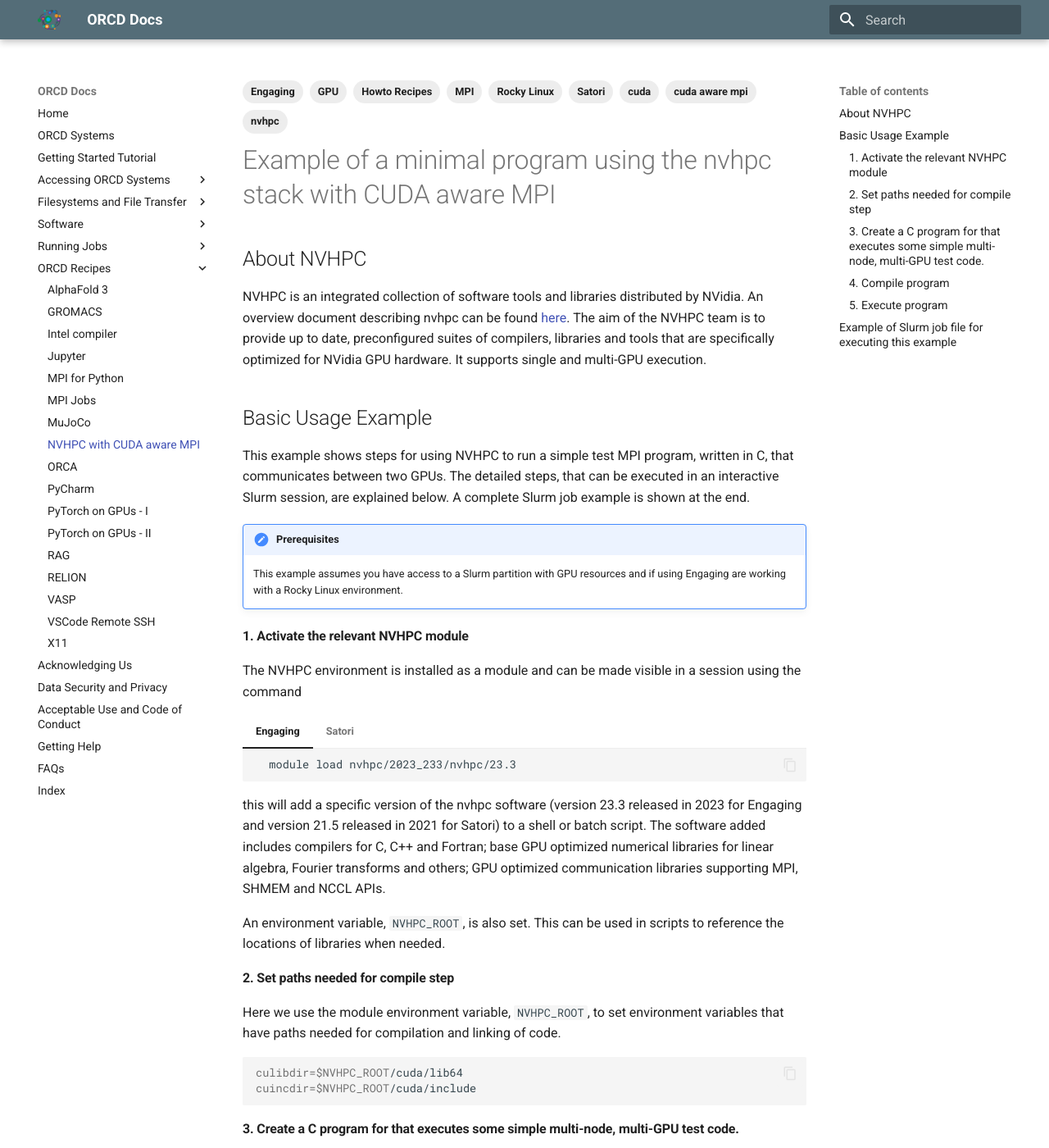
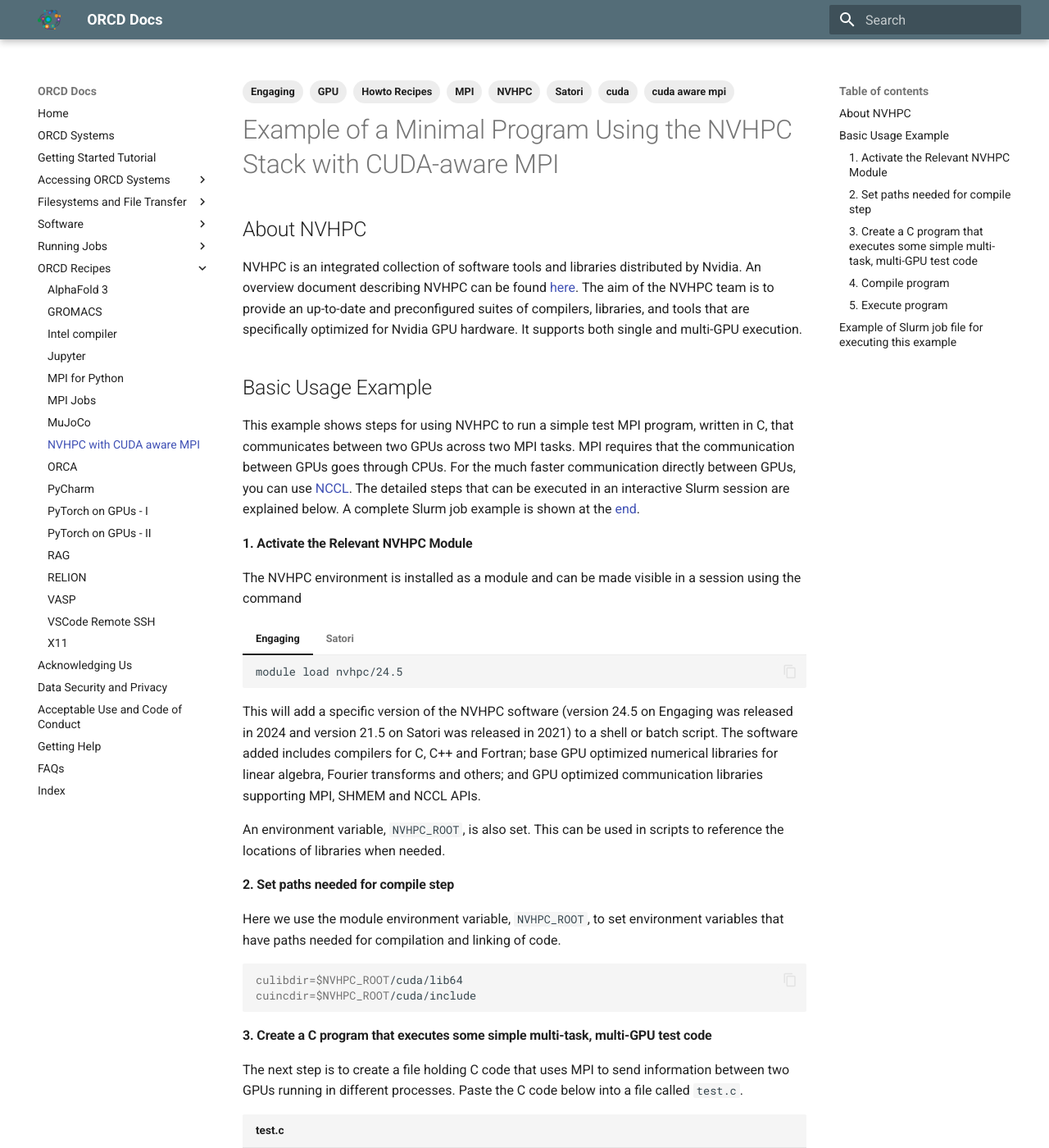
Before and after one commit to mit-orcd/orcd-docs-edit, an MkDocs documentation site: the page built from docs/recipes/nvhpc-a100-with-cuda-and-mpi-example.md, in a window 1280 px wide and 1400 px high. Shown: the whole window at 82% size. Built offline with MkDocs 1.6.1 and Material for MkDocs 9.7.7, drawn with Linux system fonts in a browser that asks for light colours; some of the changed text lies outside the part shown.

Commit message:
reviewing to update recipe

````diff
--- a/docs/recipes/nvhpc-a100-with-cuda-and-mpi-example.md
+++ b/docs/recipes/nvhpc-a100-with-cuda-and-mpi-example.md
@@ -3,49 +3,41 @@
  - Engaging
  - Satori
  - Howto Recipes
- - nvhpc
+ - NVHPC
  - MPI
  - cuda
  - cuda aware mpi
  - GPU
- - Rocky Linux
 ---
 
-# Example of a minimal program using the nvhpc stack with CUDA aware MPI
+# Example of a Minimal Program Using the NVHPC Stack with CUDA-aware MPI
 
 ## About NVHPC
 
-NVHPC is an integrated collection of software tools and libraries distributed by NVidia. An overview document describing nvhpc
-can be found [here](https://developer.nvidia.com/hpc-sdk).
-The aim of the NVHPC team is to provide up to date, preconfigured suites of compilers, libraries and tools that are
-specifically optimized for NVidia GPU hardware. It supports single and multi-GPU execution.
+NVHPC is an integrated collection of software tools and libraries distributed by Nvidia. An overview document describing NVHPC can be found [here](https://developer.nvidia.com/hpc-sdk).
+The aim of the NVHPC team is to provide an up-to-date and preconfigured suites of compilers, libraries, and tools that are specifically optimized for Nvidia GPU hardware. It supports both single and multi-GPU execution.
 
 ## Basic Usage Example
 
-This example shows steps for using NVHPC to run a simple test MPI program, written in C, that communicates between two GPUs.
-The detailed steps, that can be executed in an interactive Slurm session, are explained
-below.  A complete Slurm job example is shown at the end.
+This example shows steps for using NVHPC to run a simple test MPI program, written in C, that communicates between two GPUs across two MPI tasks.
+MPI requires that the communication between GPUs goes through CPUs. For the much faster communication directly between GPUs, you can use [NCCL](https://developer.nvidia.com/nccl).
+The detailed steps that can be executed in an interactive Slurm session are explained below. A complete Slurm job example is shown at the [end](#example-of-slurm-job-file-for-executing-this-example).
 
-!!! note "Prerequisites"
-
-    This example assumes you have access to a Slurm partition with GPU resources and if using Engaging are working with a Rocky Linux environment.
-
-#### 1. Activate the relevant NVHPC module
+#### 1. Activate the Relevant NVHPC Module
 
 The NVHPC environment is installed as a module and can be made visible in a session using the command
 
 === "Engaging"
     ```bash
-      module load nvhpc/2023_233/nvhpc/23.3
+    module load nvhpc/24.5
     ```
 === "Satori"
     ```bash
-    module load module load nvhpc/21.5
+    module load nvhpc/21.5
     ```
 
-this will add a specific version of the nvhpc software (version 23.3 released in 2023 for Engaging and version 21.5 released in 2021 for Satori) to a shell or batch script. The
-software added includes compilers for C, C++ and Fortran; base GPU optimized numerical libraries for linear algebra, Fourier
-transforms and others; GPU optimized communication libraries supporting MPI, SHMEM and NCCL APIs.
+This will add a specific version of the NVHPC software (version 24.5 on Engaging was released in 2024 and version 21.5 on Satori was released in 2021) to a shell or batch script. The software added includes compilers for C, C++ and Fortran; base GPU optimized numerical libraries for linear algebra, Fourier
+transforms and others; and GPU optimized communication libraries supporting MPI, SHMEM and NCCL APIs.
 
 An environment variable, `NVHPC_ROOT`, is also set. This can be used in scripts to reference the locations of libraries
 when needed.
@@ -60,7 +52,7 @@
 cuincdir=$NVHPC_ROOT/cuda/include
 ```
 
-#### 3. Create a C program for that executes some simple multi-node, multi-GPU test code.
+#### 3. Create a C program that executes some simple multi-task, multi-GPU test code
 
 The next step is to create a file holding C code that uses MPI to send information between two GPUs
 running in different processes. Paste the C code below into a file called `test.c`.
@@ -133,9 +125,7 @@
 
 #### 4. Compile program
 
-Here we use nvhpc MPI wrapper to compile. The two environment variables we set earlier (`cuincdir` and `culibdir`) are used to
-let the compile step know where to find the relevant CUDA header and library files. The CUDA runtime library (`cudart`) is added
-as a location for finding CUDA functions the code utilizes.
+Here we use the NVHPC MPI wrapper to compile. The two environment variables we set earlier (`cuincdir` and `culibdir`) are used to let the compile step know where to find the relevant CUDA header and library files. The CUDA runtime library (`cudart`) is added as a location for finding CUDA functions the code utilizes.
 
 
 ```bash
@@ -144,24 +134,25 @@
 
 #### 5. Execute program
 
-Once code has been compiled the `mpiexec` command that is part of the `nvhpc` module can be used to run the test program.
-The `nvhpc` module defaults to using its builtin version of OpneMPI. The OpenMPI option `btl_openib_warn_no_device_params_found`
+Once the code has been compiled, the `mpiexec` command that is part of the `nvhpc` module can be used to run the test program.
+The `nvhpc` module defaults to using its builtin version of OpenMPI. The OpenMPI option `btl_openib_warn_no_device_params_found`
 is passed into the OpenMPI runtime library. This option suppresses a warning that OpenMPI can generate when it encounters
 a network device card that is not present in a built-in list that OpenMPI has historically included.
 
 === "Engaging"
     ```bash
+    salloc -n 2 --gres=gpu:2
     mpiexec --mca btl_openib_warn_no_device_params_found 0 -n 2 ./a.out
     ```
 === "Satori"
     ```bash
-    salloc -n 2 --gres=gpu:2
+    salloc -n 2 --gres=gpu:1
     mpiexec -n 2 ./a.out
     ```
 
     Note the `salloc` command is only needed to run interactively from the login node. If you are running in a batch job or are already in an interactive job on a compute node you will not need to first run `salloc`.
 
-Running this program using the command above should produce the following output.
+Running this program using the command above should produce the following output, although some of the lines may be in different orders due to the asynchronous nature of the tasks.
 
 ```
 Number of GPUs found = 1
@@ -174,17 +165,14 @@
 
 ## Example of Slurm job file for executing this example
 
-First create a file called "test.c" containing the [example C program above](#3-create-a-c-program-for-that-executes-some-simple-multi-node-multi-gpu-test-code). The job script file below will run all the steps described above for "test.c". It can be submitted to Slurm using the command `sbatch` followed by the filename holding the job script.
+First create a file called "test.c" containing the [example C program above](#3-create-a-c-program-that-executes-some-simple-multi-task-multi-gpu-test-code). The job script file below will run all the steps described above for "test.c". It can be submitted to Slurm using the command `sbatch` followed by the filename holding the job script. The output will be written to a file named myjob.log-jobID where jobID is the ID of the specific job you ran.
 
 === "Engaging"
     ```bash title="test_cuda_and_mpi.sbatch"
     #!/bin/bash
-    #SBATCH -p sched_system_all
-    #SBATCH --constraint=rocky8
-    #SBATCH -N 2
     #SBATCH -n 2
     #SBATCH --gres=gpu:2
-    #SBATCH --time=00:02:00
+    #SBATCH -o myjob.log-%A
     #
     # Basic slurm job that tests GPU aware MPI in the NVHPC tool stack.
     #
@@ -203,21 +191,20 @@
     echo " "
 
 
-    module load nvhpc/2023_233/nvhpc/23.3
+    module load nvhpc/24.5
     culibdir=$NVHPC_ROOT/cuda/lib64
     cuincdir=$NVHPC_ROOT/cuda/include
 
     mpicc test.c -I${cuincdir} -L${culibdir} -lcudart
 
     mpiexec --mca btl_openib_warn_no_device_params_found 0 -n 2 ./a.out
-
     ```
 === "Satori"
     ```bash title="test_cuda_and_mpi.sbatch"
     #!/bin/bash
     #SBATCH -n 2
-    #SBATCH --gres=gpu:2
-    #SBATCH --time=00:02:00
+    #SBATCH --gres=gpu:1
+    #SBATCH -o myjob.log-%A
     #
     # Basic slurm job that tests GPU aware MPI in the NVHPC tool stack.
     #
````
